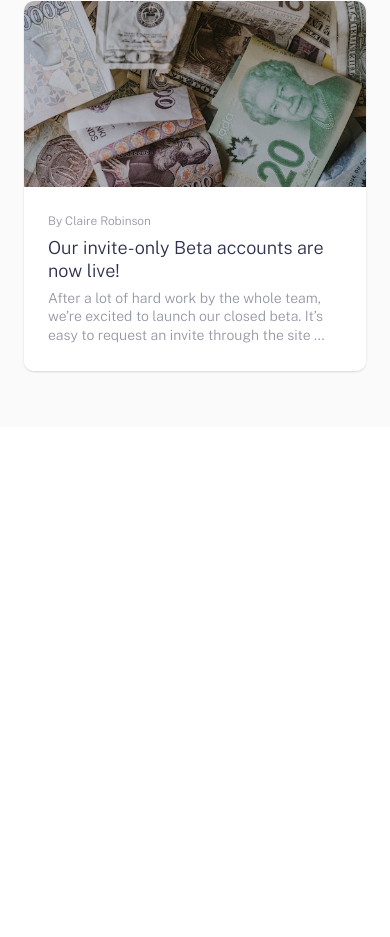
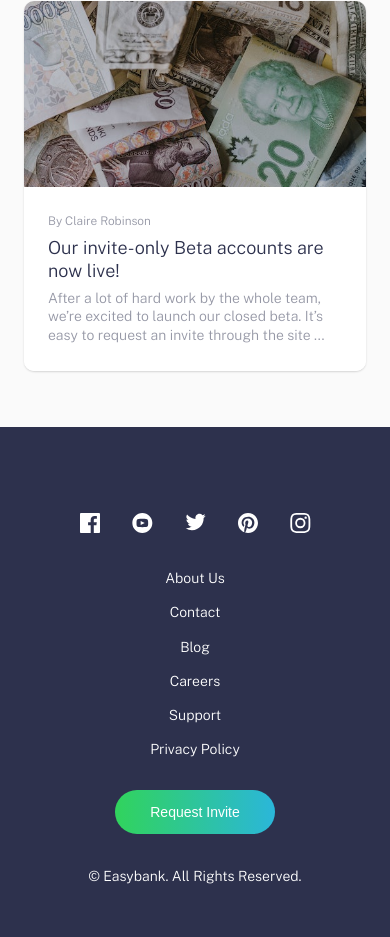
Before and after one commit to asadmoosvi/frontendmentor-easybank-challenge, a website built with Parcel: page index.html in a window 390 px wide. Shown: the part 3163-4100 px from the top of the page. Before the commit the page ends 3590 px from the top, so only its background shows below. Built offline with nearby package versions, Linux system fonts and the light colour scheme; files whose address does not match are found by name.

Commit message:
Complete footer for mobile

```diff
--- /dev/null
+++ b/app/scss/_footer.scss
@@ -0,0 +1,43 @@
+.footer {
+  background-color: $darkBlue;
+  color: $white;
+  .container {
+    display: grid;
+    grid-template-columns: 1fr;
+    gap: 2rem;
+    justify-items: center;
+  }
+
+  &__social {
+    display: flex;
+    gap: 2rem;
+    a svg path {
+      transition: fill 300ms ease-in-out;
+    }
+    a:hover svg path {
+      fill: $limeGreen;
+    }
+  }
+  &__links {
+    display: flex;
+    flex-direction: column;
+    gap: 1rem;
+    a {
+      color: inherit;
+      display: block;
+      text-align: center;
+      &:hover {
+        color: $limeGreen;
+      }
+    }
+  }
+
+  &__cta {
+    .button {
+      display: block;
+      margin-left: auto;
+      margin-right: auto;
+      margin-bottom: 2rem;
+    }
+  }
+}
--- a/app/scss/style.scss
+++ b/app/scss/style.scss
@@ -7,3 +7,4 @@
 @import 'hero';
 @import 'features';
 @import 'articles';
+@import 'footer';
--- a/index.html
+++ b/index.html
@@ -11,12 +11,6 @@
   <link rel="stylesheet" href="app/scss/style.scss">
 
   <title>Frontend Mentor | Easybank landing page</title>
-
-  <!-- Feel free to remove these styles or customise in your own stylesheet 👍 -->
-  <style>
-    .attribution { font-size: 11px; text-align: center; }
-    .attribution a { color: hsl(228, 45%, 44%); }
-  </style>
 </head>
 <body>
   <header class="header">
@@ -212,87 +206,63 @@
 
     </div>
   </section>
-  <!--Home
-  About
-  Contact
-  Blog
-  Careers
 
-  Request Invite
+  <footer class="footer">
+    <div class="container container--pall">
 
+      <div class="footer__logo">
+        <img src="/images/logo-dark.svg" alt="">
+      </div>
+      <div class="footer__social">
+        <a href="#"><svg xmlns="http://www.w3.org/2000/svg" width="20" height="20">
+            <title>Facebook</title>
+            <path fill="#FFF"
+              d="M18.896 0H1.104C.494 0 0 .494 0 1.104v17.793C0 19.506.494 20 1.104 20h9.58v-7.745H8.076V9.237h2.606V7.01c0-2.583 1.578-3.99 3.883-3.99 1.104 0 2.052.082 2.329.119v2.7h-1.598c-1.254 0-1.496.597-1.496 1.47v1.928h2.989l-.39 3.018h-2.6V20h5.098c.608 0 1.102-.494 1.102-1.104V1.104C20 .494 19.506 0 18.896 0z" />
+          </svg></a>
+          <a href="#">
 
+            <svg xmlns="http://www.w3.org/2000/svg" width="21" height="20">
+              <title>YouTube</title>
+              <path fill="#FFF"
+                d="M10.333 0c-5.522 0-10 4.478-10 10 0 5.523 4.478 10 10 10 5.523 0 10-4.477 10-10 0-5.522-4.477-10-10-10zm3.701 14.077c-1.752.12-5.653.12-7.402 0C4.735 13.947 4.514 13.018 4.5 10c.014-3.024.237-3.947 2.132-4.077 1.749-.12 5.651-.12 7.402 0 1.898.13 2.118 1.059 2.133 4.077-.015 3.024-.238 3.947-2.133 4.077zM8.667 8.048l4.097 1.949-4.097 1.955V8.048z" />
+            </svg>
+          </a>
+        <a href="#">
+          <svg xmlns="http://www.w3.org/2000/svg" width="21" height="18">
+            <title>Twitter</title>
+            <path fill="#FFF"
+                  d="M20.667 2.797a8.192 8.192 0 01-2.357.646 4.11 4.11 0 001.804-2.27 8.22 8.22 0 01-2.606.996A4.096 4.096 0 0014.513.873c-2.649 0-4.595 2.472-3.997 5.038a11.648 11.648 0 01-8.457-4.287 4.109 4.109 0 001.27 5.478A4.086 4.086 0 011.47 6.59c-.045 1.901 1.317 3.68 3.29 4.075a4.113 4.113 0 01-1.853.07 4.106 4.106 0 003.834 2.85 8.25 8.25 0 01-6.075 1.7 11.616 11.616 0 006.29 1.843c7.618 0 11.922-6.434 11.662-12.205a8.354 8.354 0 002.048-2.124z" />
+          </svg>
+        </a>
+        <a href="#"><svg xmlns="http://www.w3.org/2000/svg" width="20" height="20">
+            <title>Pinterest</title>
+          <path fill="#FFF"
+            d="M10 0C4.478 0 0 4.477 0 10c0 4.237 2.636 7.855 6.356 9.312-.088-.791-.167-2.005.035-2.868.182-.78 1.172-4.97 1.172-4.97s-.299-.6-.299-1.486c0-1.39.806-2.428 1.81-2.428.852 0 1.264.64 1.264 1.408 0 .858-.545 2.14-.828 3.33-.236.995.5 1.807 1.48 1.807 1.778 0 3.144-1.874 3.144-4.58 0-2.393-1.72-4.068-4.177-4.068-2.845 0-4.515 2.135-4.515 4.34 0 .859.331 1.781.745 2.281a.3.3 0 01.069.288l-.278 1.133c-.044.183-.145.223-.335.134-1.249-.581-2.03-2.407-2.03-3.874 0-3.154 2.292-6.052 6.608-6.052 3.469 0 6.165 2.473 6.165 5.776 0 3.447-2.173 6.22-5.19 6.22-1.013 0-1.965-.525-2.291-1.148l-.623 2.378c-.226.869-.835 1.958-1.244 2.621.937.29 1.931.446 2.962.446 5.522 0 10-4.477 10-10S15.522 0 10 0z" />
+        </svg></a>
+        <a href="#"><svg xmlns="http://www.w3.org/2000/svg" width="21" height="20">
+            <title>Instagram</title>
+          <path fill="#FFF"
+            d="M10.333 1.802c2.67 0 2.987.01 4.042.059 2.71.123 3.976 1.409 4.1 4.099.048 1.054.057 1.37.057 4.04 0 2.672-.01 2.988-.058 4.042-.124 2.687-1.386 3.975-4.099 4.099-1.055.048-1.37.058-4.042.058-2.67 0-2.986-.01-4.04-.058-2.717-.124-3.976-1.416-4.1-4.1-.048-1.054-.058-1.37-.058-4.041 0-2.67.01-2.986.058-4.04.124-2.69 1.387-3.977 4.1-4.1 1.054-.048 1.37-.058 4.04-.058zm0-1.802C7.618 0 7.278.012 6.211.06 2.579.227.56 2.242.394 5.877.345 6.944.334 7.284.334 10s.011 3.057.06 4.123c.166 3.632 2.181 5.65 5.816 5.817 1.068.048 1.408.06 4.123.06 2.716 0 3.057-.012 4.124-.06 3.628-.167 5.651-2.182 5.816-5.817.049-1.066.06-1.407.06-4.123s-.011-3.056-.06-4.122C20.11 2.249 18.093.228 14.458.06 13.39.01 13.049 0 10.333 0zm0 4.865a5.135 5.135 0 100 10.27 5.135 5.135 0 000-10.27zm0 8.468a3.333 3.333 0 110-6.666 3.333 3.333 0 010 6.666zm5.339-9.87a1.2 1.2 0 10-.001 2.4 1.2 1.2 0 000-2.4z" />
+        </svg></a>
+      </div>
+      <div class="footer__links">
+        <a href="#">About Us</a>
+        <a href="#">Contact</a>
+        <a href="#">Blog</a>
+        <a href="#">Careers</a>
+        <a href="#">Support</a>
+        <a href="#">Privacy Policy</a>
+      </div>
+      <div class="footer__cta">
+        <button class="button">Request Invite</button>
+        <p>
+        &copy; Easybank. All Rights Reserved.
+        </p>
+      </div>
 
-  Next generation digital banking
+    </div>
+  </footer>
 
-  Take your financial life online. Your Easybank account will be a one-stop-shop
-  for spending, saving, budgeting, investing, and much more.
-
-  Request Invite
-
-
-
-  Why choose Easybank?
-
-  We leverage Open Banking to turn your bank account into your financial hub. Control
-  your finances like never before.
-
-  Online Banking
-  Our modern web and mobile applications allow you to keep track of your finances
-  wherever you are in the world.
-
-  Simple Budgeting
-  See exactly where your money goes each month. Receive notifications when you’re
-  close to hitting your limits.
-
-  Fast Onboarding
-  We don’t do branches. Open your account in minutes online and start taking control
-  of your finances right away.
-
-  Open API
-  Manage your savings, investments, pension, and much more from one account. Tracking
-  your money has never been easier.
-
-
-
-  Latest Articles
-
-  By Claire Robinson
-  Receive money in any currency with no fees
-  The world is getting smaller and we’re becoming more mobile. So why should you be
-  forced to only receive money in a single …
-
-  By Wilson Hutton
-  Treat yourself without worrying about money
-  Our simple budgeting feature allows you to separate out your spending and set
-  realistic limits each month. That means you …
-
-  By Wilson Hutton
-  Take your Easybank card wherever you go
-  We want you to enjoy your travels. This is why we don’t charge any fees on purchases
-  while you’re abroad. We’ll even show you …
-
-  By Claire Robinson
-  Our invite-only Beta accounts are now live!
-  After a lot of hard work by the whole team, we’re excited to launch our closed beta.
-  It’s easy to request an invite through the site ...
-
-
-
-  About Us
-  Contact
-  Blog
-  Careers
-  Support
-  Privacy Policy
-
-  Request Invite
-
-  © Easybank. All Rights Reserved
-
-  <div class="attribution">
-    Challenge by <a href="https://www.frontendmentor.io?ref=challenge" target="_blank">Frontend Mentor</a>.
-    Coded by <a href="#">Your Name Here</a>.
-  </div>-->
   <script src="app/js/script.js"></script>
 </body>
 </html>
```
